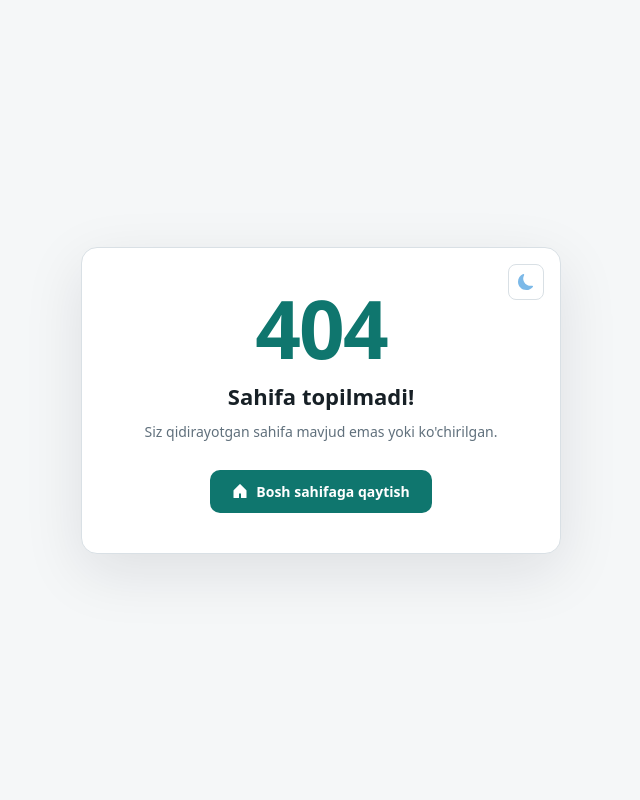
After one commit to shahbozshirinboyev/calculator.teratech.uz, a Django app: template templates/404.html in a window 1280 px wide. The commit adds this page. Shown: the whole page, without its empty margins (319-959 px from the left). Run offline with Django 5.2, Linux system fonts and the light colour scheme; the template is opened without the code that fills it, so the values that code supplies are empty.

Commit message:
add template 404

```diff
--- a/config/settings.py
+++ b/config/settings.py
@@ -68,7 +68,7 @@ ROOT_URLCONF = "config.urls"
 TEMPLATES = [
     {
         "BACKEND": "django.template.backends.django.DjangoTemplates",
-        "DIRS": [],
+        "DIRS": [BASE_DIR / "templates"],
         "APP_DIRS": True,
         "OPTIONS": {
             "context_processors": [
--- /dev/null
+++ b/templates/404.html
@@ -0,0 +1,174 @@
+<!doctype html>
+<html lang="uz" data-theme="light">
+  <head>
+    <meta charset="utf-8" />
+    <meta name="viewport" content="width=device-width, initial-scale=1" />
+    <title>404 — Sahifa topilmadi</title>
+    <script>
+      (function() {
+        var t = localStorage.getItem('theme');
+        if (t === 'dark' || t === 'light') {
+          document.documentElement.dataset.theme = t;
+        }
+      })();
+    </script>
+    <style>
+      :root {
+        color-scheme: light;
+        --bg: #f5f7f8;
+        --card: #ffffff;
+        --card-border: #d9e0e5;
+        --text: #172026;
+        --muted: #60707c;
+        --accent: #0f766e;
+        --accent-dark: #0a5f59;
+        --toggle-btn-bg: #ffffff;
+        --toggle-btn-border: #d9e0e5;
+        --toggle-btn-hover: #f0f4f6;
+      }
+
+      [data-theme="dark"] {
+        color-scheme: dark;
+        --bg: #0f172a;
+        --card: #1e293b;
+        --card-border: #334155;
+        --text: #f1f5f9;
+        --muted: #94a3b8;
+        --accent: #14b8a6;
+        --accent-dark: #2dd4bf;
+        --toggle-btn-bg: #1e293b;
+        --toggle-btn-border: #334155;
+        --toggle-btn-hover: #334155;
+      }
+
+      * { box-sizing: border-box; }
+
+      body {
+        margin: 0;
+        min-height: 100vh;
+        display: grid;
+        place-items: center;
+        background: var(--bg);
+        color: var(--text);
+        font: 14px/1.5 system-ui, -apple-system, Segoe UI, Roboto, Arial, sans-serif;
+        padding: 24px;
+        transition: background 0.3s, color 0.3s;
+      }
+
+      .card {
+        width: min(480px, 100%);
+        background: var(--card);
+        border: 1px solid var(--card-border);
+        border-radius: 16px;
+        padding: 40px 32px;
+        box-shadow: 0 18px 60px rgba(16, 24, 40, 0.1);
+        text-align: center;
+        position: relative;
+      }
+
+      .theme-toggle {
+        position: absolute;
+        top: 16px;
+        right: 16px;
+        display: inline-flex;
+        align-items: center;
+        justify-content: center;
+        width: 36px;
+        height: 36px;
+        border-radius: 8px;
+        border: 1px solid var(--toggle-btn-border);
+        background: var(--toggle-btn-bg);
+        color: var(--text);
+        cursor: pointer;
+        transition: background 0.2s, border-color 0.2s;
+      }
+
+      .theme-toggle:hover {
+        background: var(--toggle-btn-hover);
+      }
+
+      .theme-toggle .icon-sun,
+      .theme-toggle .icon-moon { display: none; }
+
+      [data-theme="light"] .theme-toggle .icon-moon {
+        display: block;
+        color: #7cb9e8;
+      }
+
+      [data-theme="dark"] .theme-toggle .icon-sun {
+        display: block;
+        color: #fbbf24;
+      }
+
+      .code {
+        font-size: 80px;
+        font-weight: 800;
+        line-height: 1;
+        color: var(--accent);
+        margin: 0 0 12px;
+        letter-spacing: -2px;
+      }
+
+      h1 {
+        margin: 0 0 8px;
+        font-size: 22px;
+        font-weight: 700;
+      }
+
+      p {
+        margin: 0 0 28px;
+        color: var(--muted);
+      }
+
+      .btn {
+        display: inline-flex;
+        align-items: center;
+        gap: 8px;
+        padding: 11px 22px;
+        border-radius: 10px;
+        border: 0;
+        background: var(--accent);
+        color: #fff;
+        font: inherit;
+        font-weight: 700;
+        font-size: 14px;
+        cursor: pointer;
+        text-decoration: none;
+        transition: opacity 0.2s;
+      }
+
+      .btn:hover { opacity: 0.88; }
+    </style>
+  </head>
+  <body>
+    <div class="card">
+      <button type="button" class="theme-toggle" id="theme-toggle" title="Mavzuni o'zgartirish" aria-label="Mavzuni o'zgartirish">
+        <svg class="icon-sun" xmlns="http://www.w3.org/2000/svg" width="16" height="16" fill="currentColor" viewBox="0 0 16 16">
+          <path d="M8 11a3 3 0 1 1 0-6 3 3 0 0 1 0 6m0 1a4 4 0 1 0 0-8 4 4 0 0 0 0 8M8 0a.5.5 0 0 1 .5.5v2a.5.5 0 0 1-1 0v-2A.5.5 0 0 1 8 0m0 13a.5.5 0 0 1 .5.5v2a.5.5 0 0 1-1 0v-2A.5.5 0 0 1 8 13m8-5a.5.5 0 0 1-.5.5h-2a.5.5 0 0 1 0-1h2a.5.5 0 0 1 .5.5M3 8a.5.5 0 0 1-.5.5h-2a.5.5 0 0 1 0-1h2A.5.5 0 0 1 3 8m10.657-5.657a.5.5 0 0 1 0 .707l-1.414 1.415a.5.5 0 1 1-.707-.708l1.414-1.414a.5.5 0 0 1 .707 0m-9.193 9.193a.5.5 0 0 1 0 .707L3.05 13.657a.5.5 0 0 1-.707-.707l1.414-1.414a.5.5 0 0 1 .707 0m9.193 2.121a.5.5 0 0 1-.707 0l-1.414-1.414a.5.5 0 0 1 .707-.707l1.414 1.414a.5.5 0 0 1 0 .707M4.464 4.465a.5.5 0 0 1-.707 0L2.343 3.05a.5.5 0 1 1 .707-.707l1.414 1.414a.5.5 0 0 1 0 .708"/>
+        </svg>
+        <svg class="icon-moon" xmlns="http://www.w3.org/2000/svg" width="16" height="16" fill="currentColor" viewBox="0 0 16 16">
+          <path d="M6 .278a.77.77 0 0 1 .08.858 7.2 7.2 0 0 0-.878 3.46c0 4.021 3.278 7.277 7.318 7.277q.792-.001 1.533-.16a.79.79 0 0 1 .81.316.73.73 0 0 1-.031.893A8.35 8.35 0 0 1 8.344 16C3.734 16 0 12.286 0 7.71 0 4.266 2.114 1.312 5.124.06A.75.75 0 0 1 6 .278"/>
+        </svg>
+      </button>
+
+      <div class="code">404</div>
+      <h1>Sahifa topilmadi!</h1>
+      <p>Siz qidirayotgan sahifa mavjud emas yoki ko'chirilgan.</p>
+      <a href="/" class="btn">
+        <svg xmlns="http://www.w3.org/2000/svg" width="16" height="16" fill="currentColor" viewBox="0 0 16 16">
+          <path d="M8.354 1.146a.5.5 0 0 0-.708 0l-6 6A.5.5 0 0 0 1.5 7.5v7a.5.5 0 0 0 .5.5h4.5a.5.5 0 0 0 .5-.5v-4h2v4a.5.5 0 0 0 .5.5H14a.5.5 0 0 0 .5-.5v-7a.5.5 0 0 0-.146-.354z"/>
+        </svg>
+        Bosh sahifaga qaytish
+      </a>
+    </div>
+
+    <script>
+      const btn = document.getElementById('theme-toggle');
+      btn.addEventListener('click', function () {
+        const next = document.documentElement.dataset.theme === 'dark' ? 'light' : 'dark';
+        document.documentElement.dataset.theme = next;
+        localStorage.setItem('theme', next);
+      });
+    </script>
+  </body>
+</html>
```
Also changed, not shown: calculator/templates/registration/login.html (+119 -16 lines), db.sqlite3.
